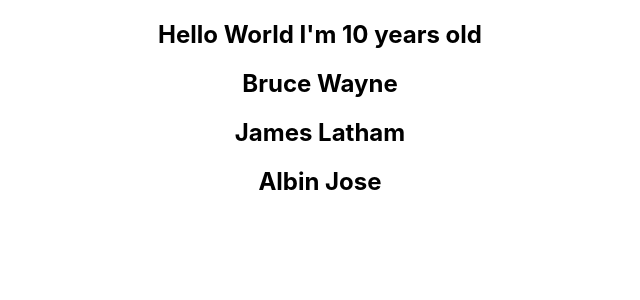
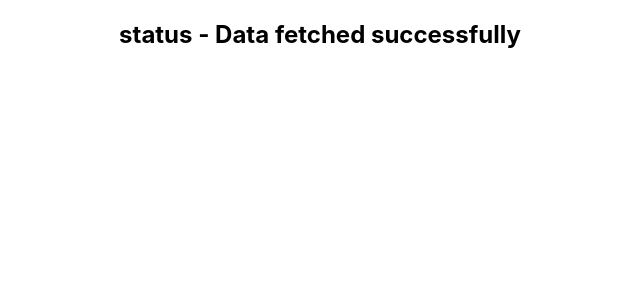
Before and after one commit to sivasaraa/react-typscript, a React (Create React App) app: page / in a window 1280 px wide. Shown: the top 300 px of the page, without its empty margins (320-960 px from the left). Built offline with nearby package versions, Linux system fonts and the light colour scheme.

Commit message:
added status template

```diff
--- a/src/App.tsx
+++ b/src/App.tsx
@@ -2,11 +2,13 @@
 import logo from './logo.svg';
 import './App.css';
 import { Greet } from './Component/Greet';
+import { Status } from './Component/Status';
 
 function App() {
   return (
     <div className="App">
-      <Greet name='World' count={10} loggedin={true}/>
+      {/* <Greet name='World' count={10} loggedin={true}/> */}
+      <Status status='success'/>
     </div>
   );
 }
--- /dev/null
+++ b/src/Component/Status.tsx
@@ -0,0 +1,19 @@
+type statusProps = {
+    status : string
+}
+
+export const Status = (props: statusProps) => {
+    let message
+    if(props.status === 'loading'){
+        message = 'Loading'
+    }else if(props.status === 'success'){
+        message = 'Data fetched successfully'
+    }else if(props.status === 'failure'){
+        message = 'Error in fetching data'
+    }
+    return (
+        <div>
+            <h2>status - {message}</h2>
+        </div>
+    )
+}
```
